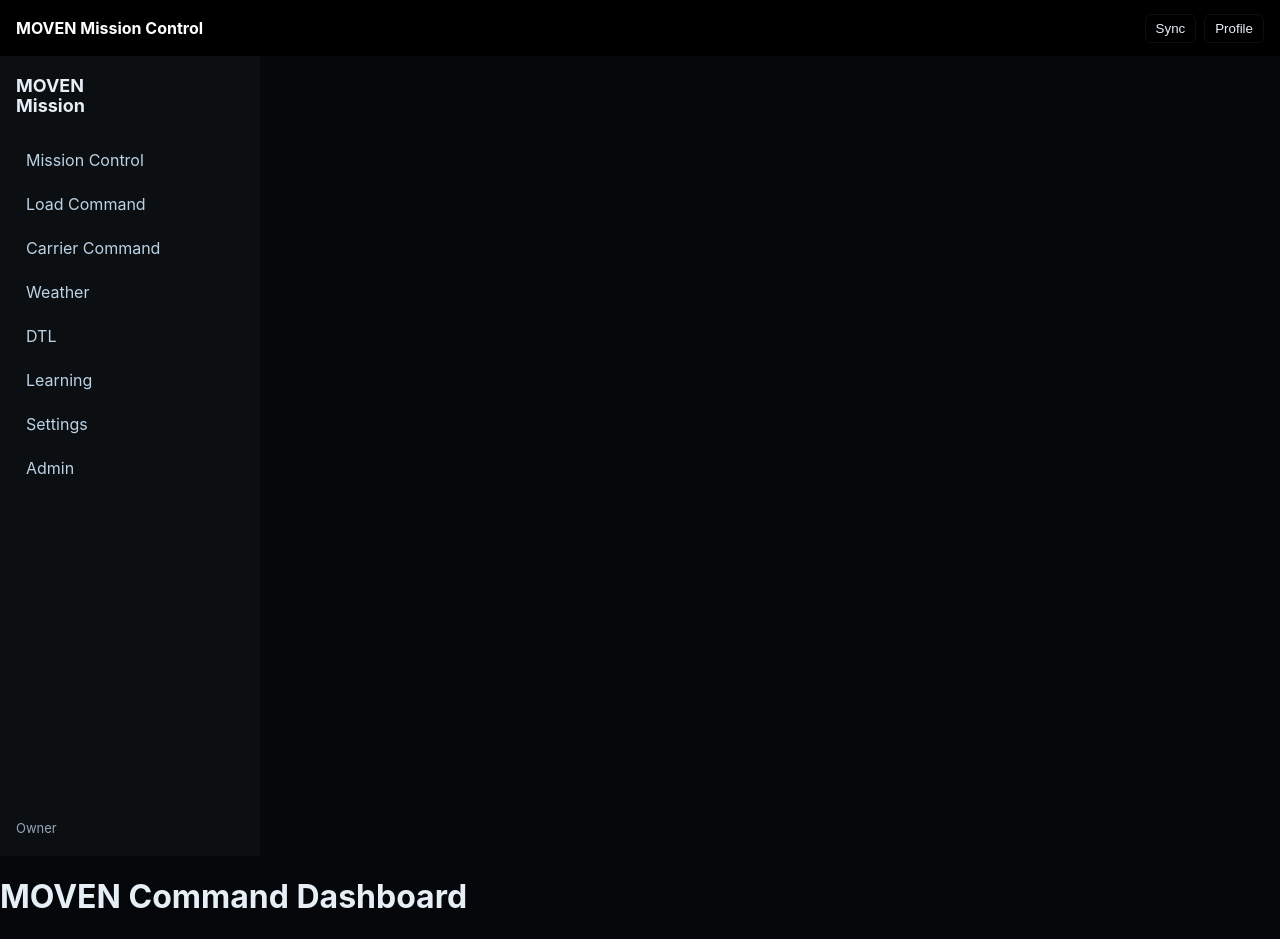
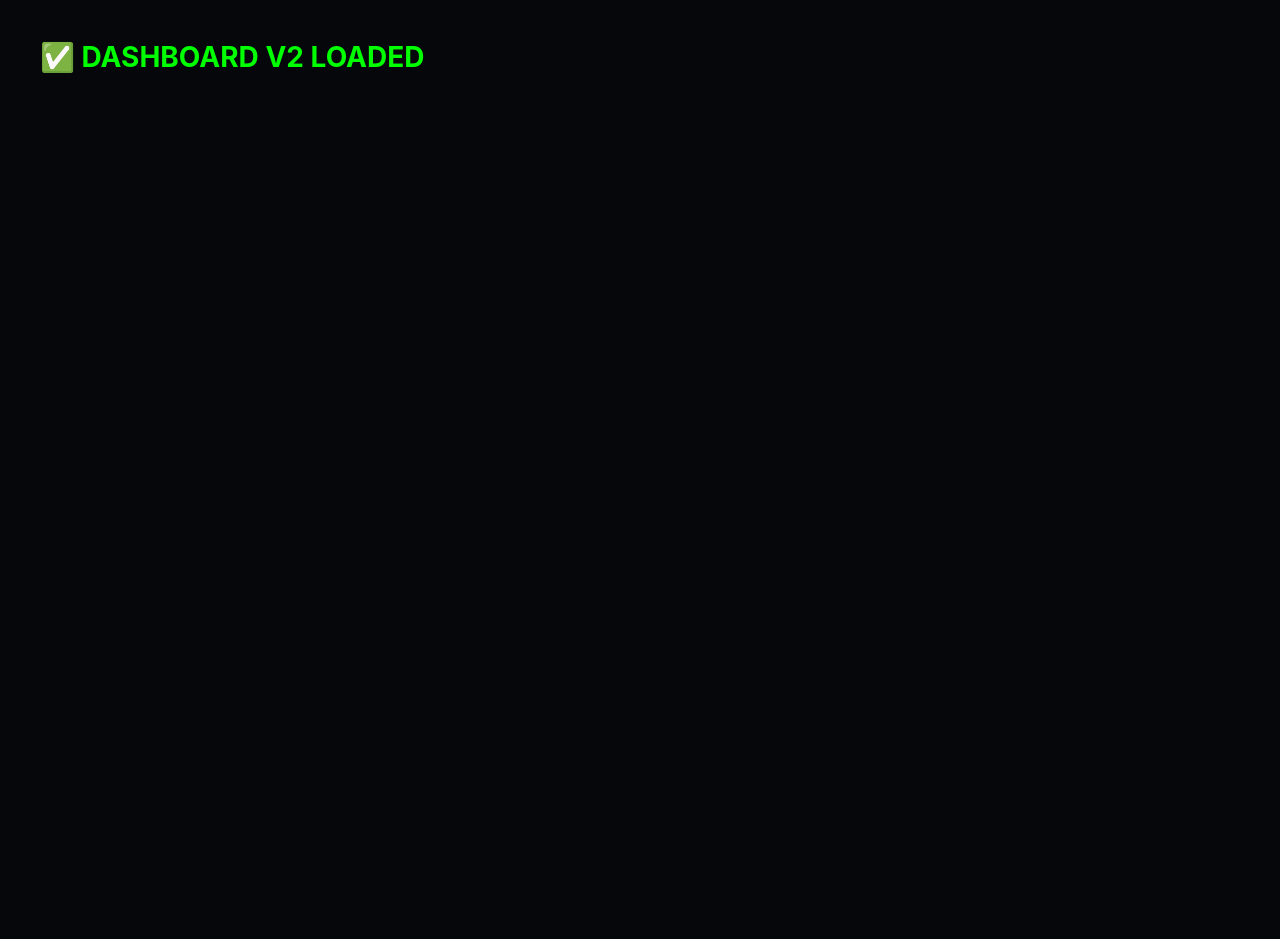
Before and after one commit to Moven25/moven-command-center, a React (Vite) app: page / in a window 1280 px wide. Shown: the top 939 px of the page. After the commit the page ends 800 px from the top, so only its background shows below. Built offline with nearby package versions, Linux system fonts and the light colour scheme.

Commit message:
Dashboard render marker test

```diff
--- a/src/pages/Dashboard.jsx
+++ b/src/pages/Dashboard.jsx
@@ -1,19 +1,16 @@
-import Sidebar from "../components/Sidebar";
-import TopNav from "../components/TopNav";
+// src/pages/Dashboard.jsx
 
 export default function Dashboard() {
   return (
-    <div className="dashboard-root">
-      <TopNav />
-
-      <div className="dashboard-body">
-        <Sidebar />
-
-        <main className="dashboard-main">
-          <h1>MOVEN Command Dashboard</h1>
-          <p>Dashboard loaded successfully.</p>
-        </main>
-      </div>
+    <div
+      style={{
+        color: "lime",
+        padding: "40px",
+        fontSize: "28px",
+        fontWeight: "bold",
+      }}
+    >
+      ✅ DASHBOARD V2 LOADED
     </div>
   );
 }
```
